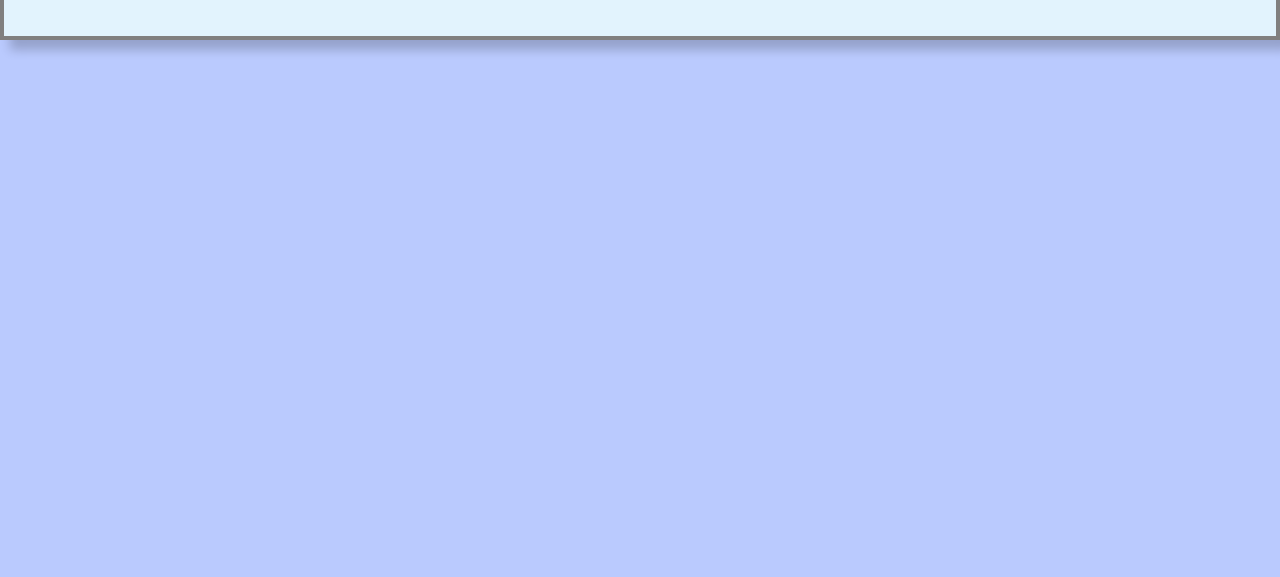
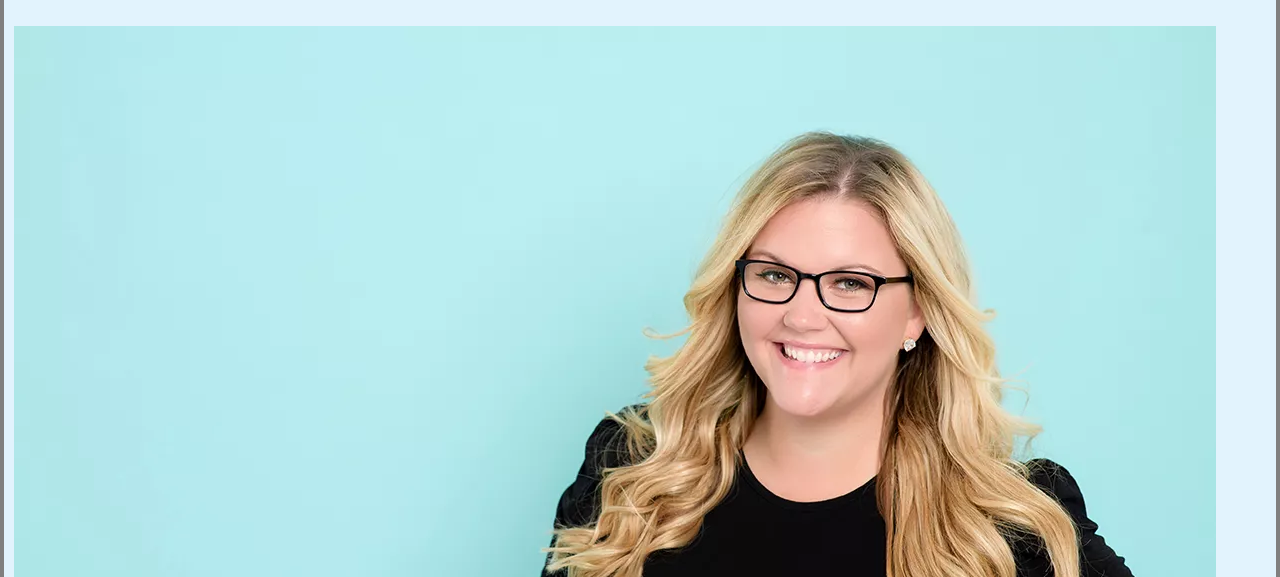
Before and after one commit to tmrct/PFI, a plain HTML site: page About.html in a window 1280 px wide. Shown: the part 223-800 px from the top of the page. Drawn offline with Linux system fonts and the light colour scheme; a web font is replaced by a local one.

Commit message:
commit final

```diff
--- a/About.html
+++ b/About.html
@@ -69,8 +69,13 @@
                 <br>
 
                 <i class="icon fa fa-brands fa-github" title="Calendrier"></i>
+
+
+
                 <a target="_blank" href="https://github.com/tmrct/PFI">Lien github</a>
                 <br><br>
+
+                <img src="images/profile.jpg" alt="">
             </div>
         </div>
     </body>
--- a/css/site.css
+++ b/css/site.css
@@ -36,6 +36,7 @@ body {
     line-height: 1.6;
 
 }
+
 
 .content h1 {
     font-family: "Sofia", sans-serif;
```
